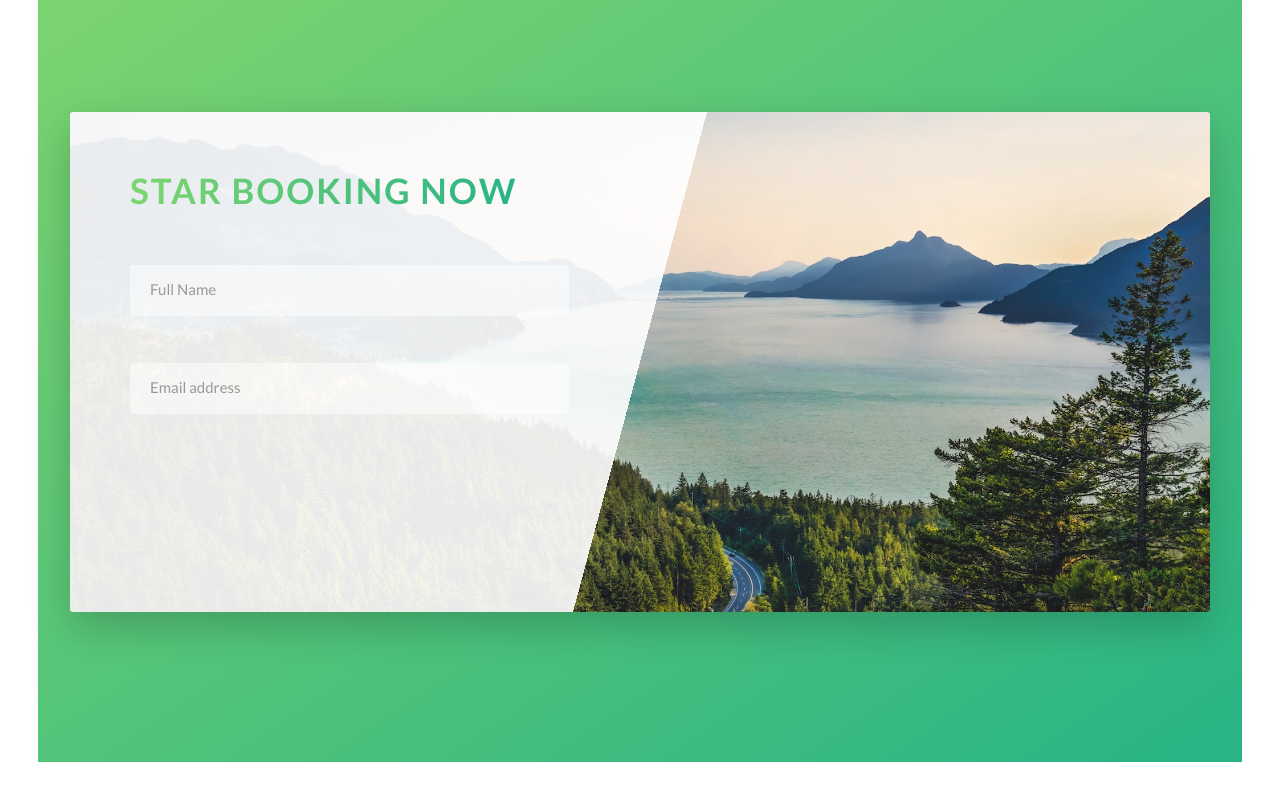
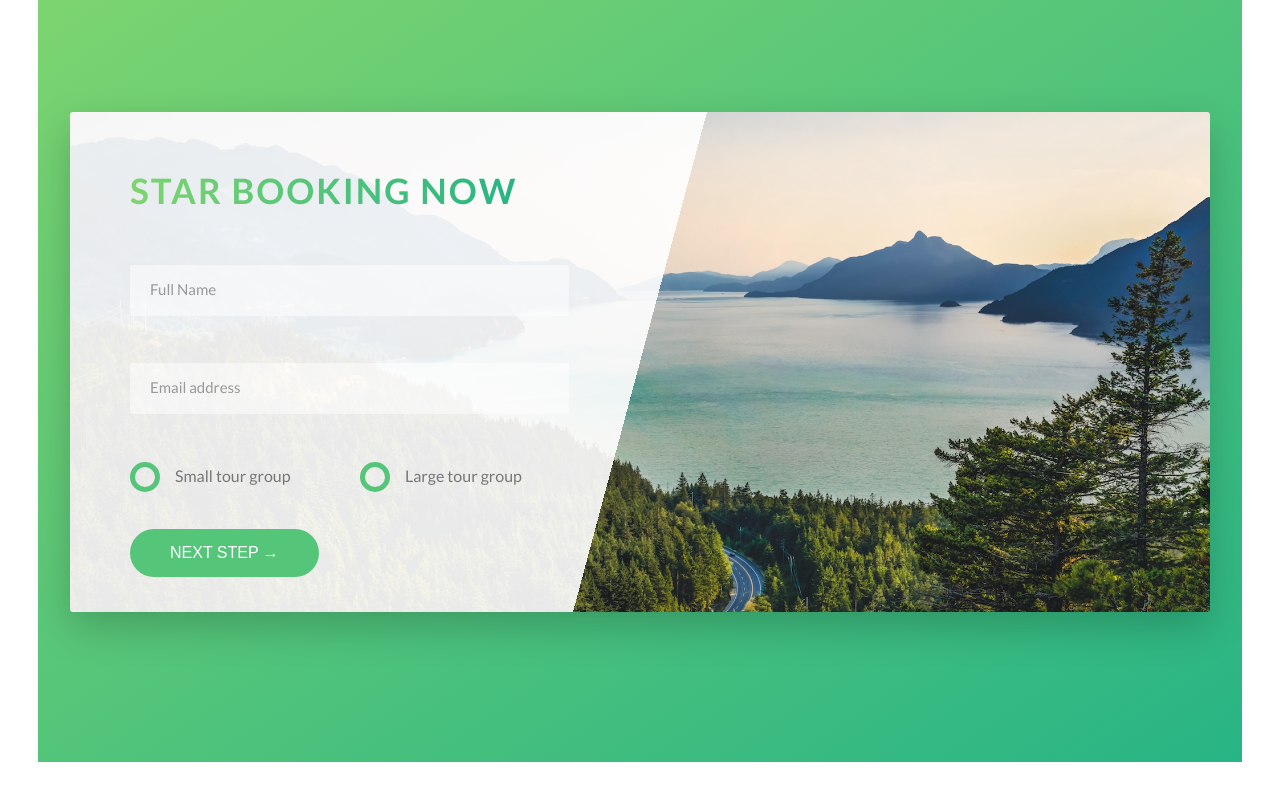
Before and after one commit to DarkAstaroth/Natours, a website: page index.html in a window 1280 px wide. Shown: the part 4857-5657 px from the top of the page. Drawn offline with Linux system fonts and the light colour scheme.

Commit message:
Building de radio buttons and the submit button of the booking section

```diff
--- a/index.html
+++ b/index.html
@@ -310,6 +310,28 @@
                                 <input id="email" type="email" class="form__input" placeholder="Email address" required>
                                 <label for="email" class="form__label">Email adress</label>
                             </div>
+
+                            <div class="form__group u-margin-bottom-medium">
+                                <div class="form__radio-group">
+                                    <input name="size" type="radio" class="form__radio-input" id="small">
+                                    <label for="small" class="form__radio-label">
+                                        <span class="form__radio-button"></span>
+                                        Small tour group
+                                    </label>
+                                </div>
+
+                                <div class="form__radio-group">
+                                    <input name="size" type="radio" class="form__radio-input" id="large">
+                                    <label for="large" class="form__radio-label">
+                                        <span class="form__radio-button"></span>
+                                        Large tour group
+                                    </label>
+                                </div>
+                            </div>
+
+                            <div class="form__group">
+                                <button class="btn btn--green">Next Step &rarr;</button>
+                            </div>
                         </form>
                     </div>
                 </div>
--- a/sass/base/_utility.scss
+++ b/sass/base/_utility.scss
@@ -1,18 +1,18 @@
 .u-center-text {
-  text-align: center;
+  text-align: center !important;
 }
 .u-margin-bottom-small {
-  margin-bottom: 1.5rem;
+  margin-bottom: 1.5rem !important;
 }
 .u-margin-bottom-medium{
-    margin-bottom: 4rem;
+    margin-bottom: 4rem !important;
 }
 .u-margin-bottom-big {
-  margin-bottom: 8rem;
+  margin-bottom: 8rem !important;
 }
 .u-margin-top-big {
-  margin-top: 8rem;
+  margin-top: 8rem !important;
 }
 .u-margin-top-huge {
-  margin-top: 10rem;
+  margin-top: 10rem !important;
 }
--- a/sass/components/_button.scss
+++ b/sass/components/_button.scss
@@ -1,4 +1,5 @@
 .btn {
+    &,
     &:link,
     &:visited {
       text-transform: uppercase;
@@ -9,9 +10,13 @@
       transition: all 0.2s;
       position: relative;
       font-size: $default-font-size;
+
+      // change for the button elements
+      border: none;
+      cursor: pointer;
     }
 
-    &:hover {
+    &:hover ,&:focus{
       transform: translateY(-0.3rem);
       box-shadow: 0 1rem 2rem rgba($color-black, 0.2);
 
--- a/sass/components/_form.scss
+++ b/sass/components/_form.scss
@@ -14,6 +14,7 @@
     border-bottom: 3px solid transparent;
     width: 70%;
     display: block;
+    transition: all 0.3s;
 
     &:focus {
       outline: none;
@@ -44,4 +45,50 @@
     visibility: hidden;
     transform: translateY(-4rem);
   }
+
+  &__radio-group {
+    width: 40%;
+    display: inline-block;
+  }
+
+  &__radio-input{
+    display: none;
+  }
+
+  &__radio-label {
+    font-size: $default-font-size;
+    cursor: pointer;
+    position: relative;
+    padding-left: 4.5rem;
+  }
+
+  &__radio-button {
+    height: 2rem;
+    width: 2rem;
+    border: 5px solid $color-primary;
+    border-radius: 50%;
+    display: inline-block;
+    position: absolute;
+    left: 0;
+    top: -.4rem;
+
+    &::after {
+      content: "";
+      display: block;
+      height: 1rem;
+      width: 1rem;
+      border-radius: 50%;
+      position: absolute;
+      top: 50%;
+      left: 50%;
+      transform: translate(-50%,-50%);
+      background-color: $color-primary;
+      opacity: 0;
+      transition: opacity .2s;
+    }
+  }
+
+  &__radio-input:checked ~ &__radio-label &__radio-button::after{
+    opacity: 1;
+  }
 }
```
Also changed, not shown: css/style.css.
